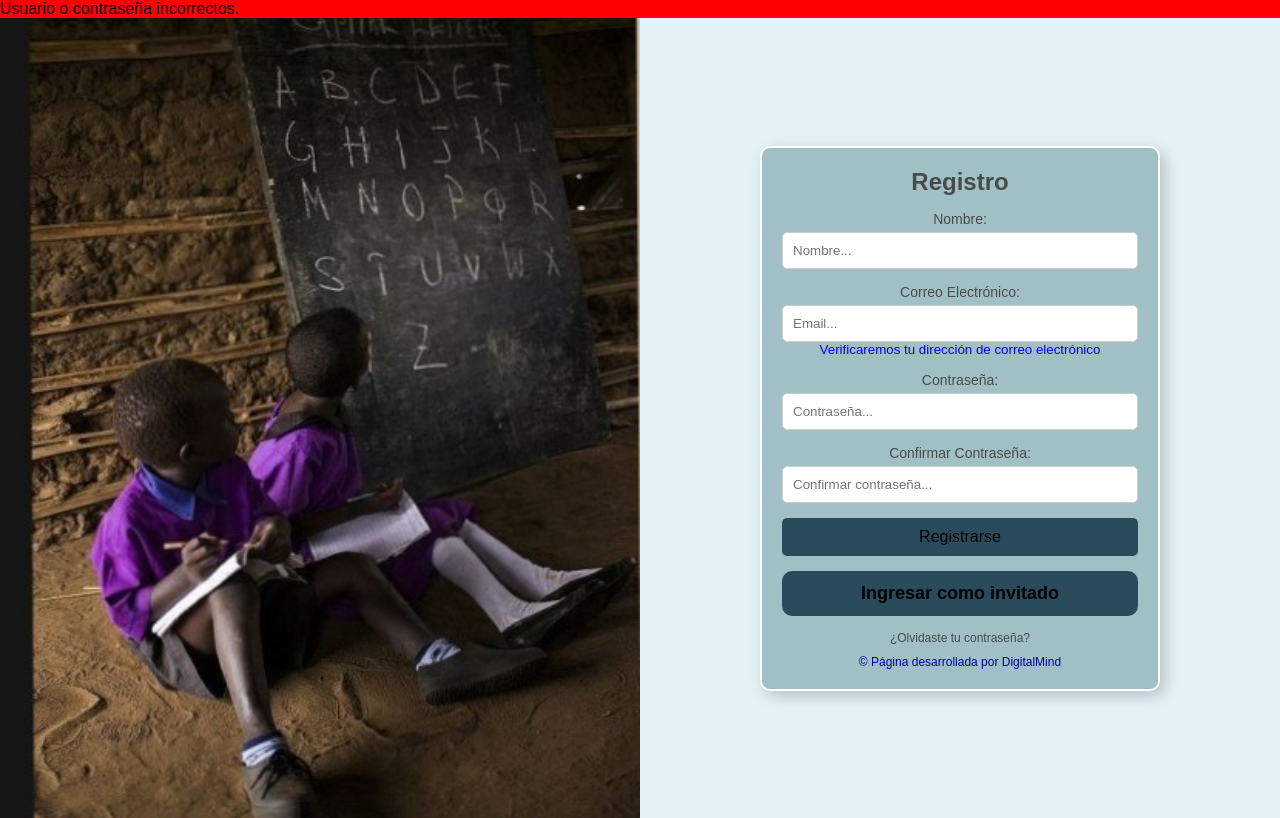
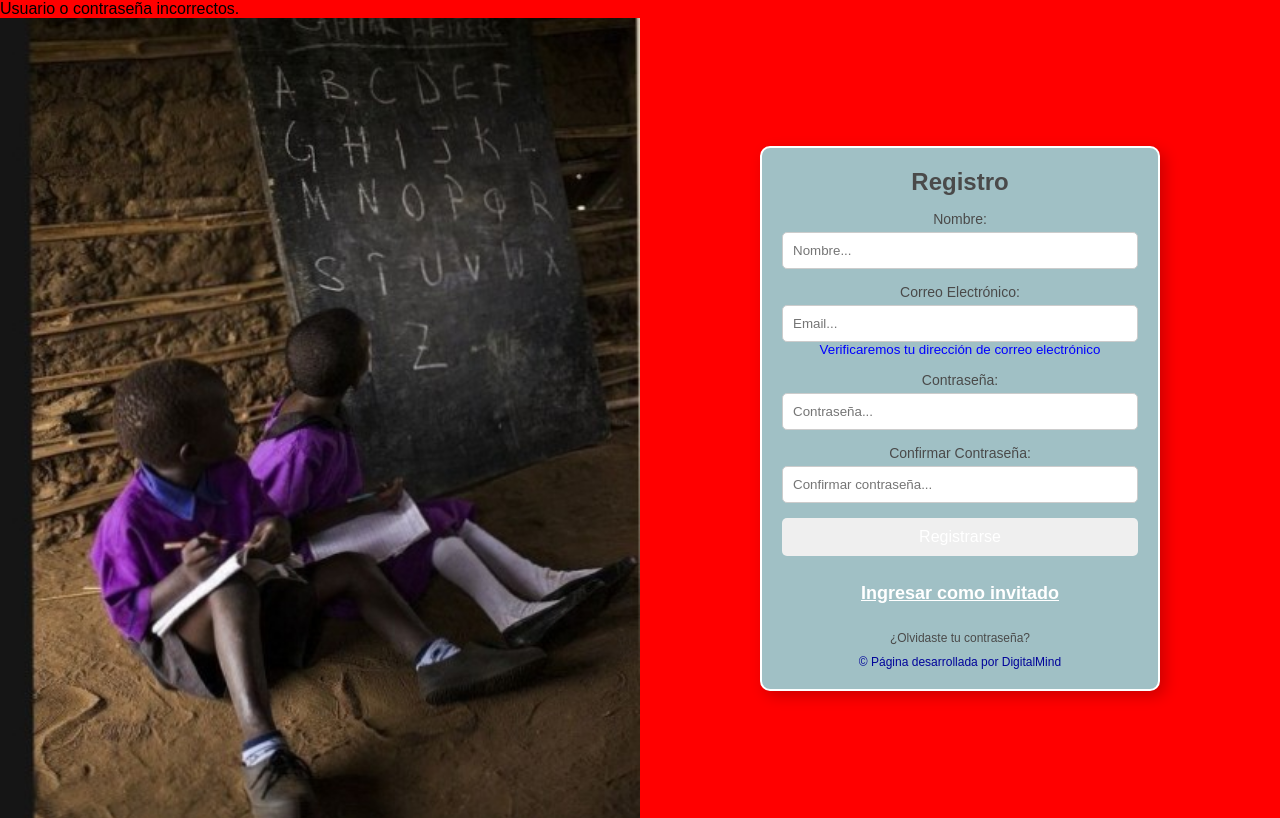
Before and after one commit to patomax31/Digital-Mind, a PHP site: page /digital-mind/PHP/register.php in a window 1280 px wide. Run offline with PHP 8.4, Linux system fonts and the light colour scheme; data that the repository does not hold is empty.

Commit message:
Arreglos

```diff
--- a/css/login_style.css
+++ b/css/login_style.css
@@ -27,7 +27,11 @@ body, html {
     flex-direction: column;
     justify-content: center;
     align-items: center;
+<<<<<<< HEAD
     background-color: #e3f2f7;
+=======
+    background-color: #95f0f2;
+>>>>>>> b2e74be (Marcianos)
     padding: 40px;
 }
 
@@ -57,8 +61,13 @@ body, html {
 }
 
 .form-group input[type="submit"] {
+<<<<<<< HEAD
     background-color: #294b5b;
     color: #000000;
+=======
+    background-color: #09ff00c8;
+    color: white;
+>>>>>>> b2e74be (Marcianos)
     cursor: pointer;
     font-size: 16px;
     border: none;
@@ -96,8 +105,13 @@ body, html {
     display: block;
     width: 100%;
     padding: 12px 20px;
+<<<<<<< HEAD
     background-color: #294b5b;
     color: rgb(0, 0, 0);
+=======
+    background-color: #ffffff;
+    color: white;
+>>>>>>> b2e74be (Marcianos)
     text-decoration: none;
     font-size: 18px;
     font-weight: bold;
```
